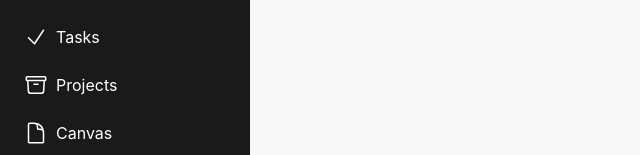
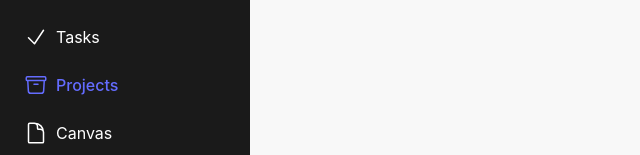
Before and after one commit to EXDEICIDA/WorkFlow-App, a React (Vite) app in the folder workflow-app/: page / in a window 1280 px wide. Shown: the part 398-553 px from the top of the page, without its empty margins (0-640 px from the left). Built offline with nearby package versions, Linux system fonts and the light colour scheme.

Commit message:
view switch to projects.jsx

```diff
--- a/workflow-app/src/App.jsx
+++ b/workflow-app/src/App.jsx
@@ -1,6 +1,7 @@
 import { BrowserRouter as Router, Routes, Route } from "react-router-dom";
 import Sidebar from "./Components/Sidebar";
 import DashboardPage from "./Pages/DashboardPage";
+import ProjectsPage from "./Pages/ProjectsPage";
 import "./App.css";
 
 function App() {
@@ -11,6 +12,7 @@ function App() {
         <main className="main-content">
           <Routes>
             <Route path="/dashboard" element={<DashboardPage />} />
+            <Route path="/projects" element={<ProjectsPage />} />
           </Routes>
         </main>
       </div>
--- a/workflow-app/src/Components/Sidebar.jsx
+++ b/workflow-app/src/Components/Sidebar.jsx
@@ -150,7 +150,7 @@ const Sidebar = () => {
           </svg>
           {!isCollapsed && <span>Tasks</span>}
         </div>
-        <div className="nav-item">
+        <Link to="/projects" className="nav-item">
           <svg
             width="24"
             height="24"
@@ -162,14 +162,14 @@ const Sidebar = () => {
             className="size-6"
           >
             <path
-              stroke-linecap="round"
-              stroke-linejoin="round"
+              strokeLinecap="round"
+              strokeLinejoin="round"
               d="m20.25 7.5-.625 10.632a2.25 2.25 0 0 1-2.247 2.118H6.622a2.25 2.25 0 0 1-2.247-2.118L3.75 7.5M10 11.25h4M3.375 7.5h17.25c.621 0 1.125-.504 1.125-1.125v-1.5c0-.621-.504-1.125-1.125-1.125H3.375c-.621 0-1.125.504-1.125 1.125v1.5c0 .621.504 1.125 1.125 1.125Z"
             />
           </svg>
 
           {!isCollapsed && <span>Projects</span>}
-        </div>
+        </Link>
         <div className="nav-item">
           <svg
             width="24"
```
